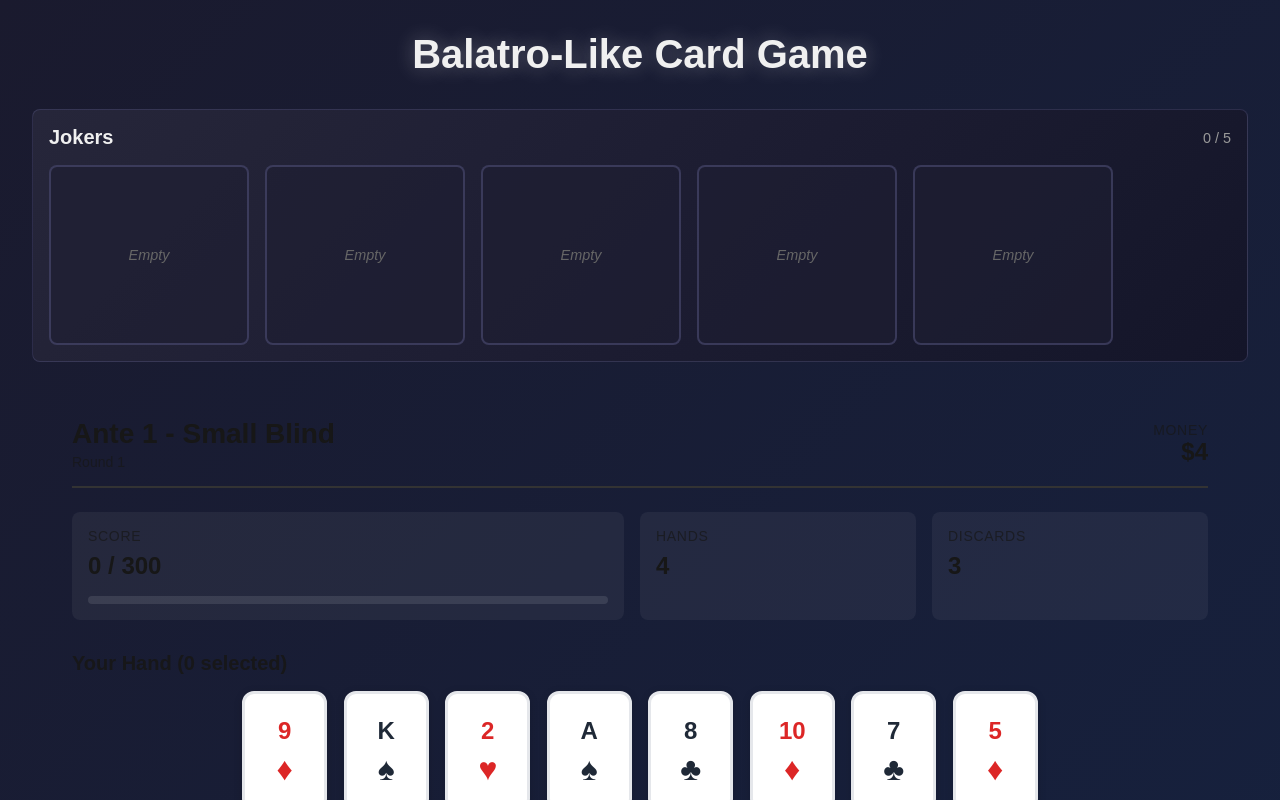
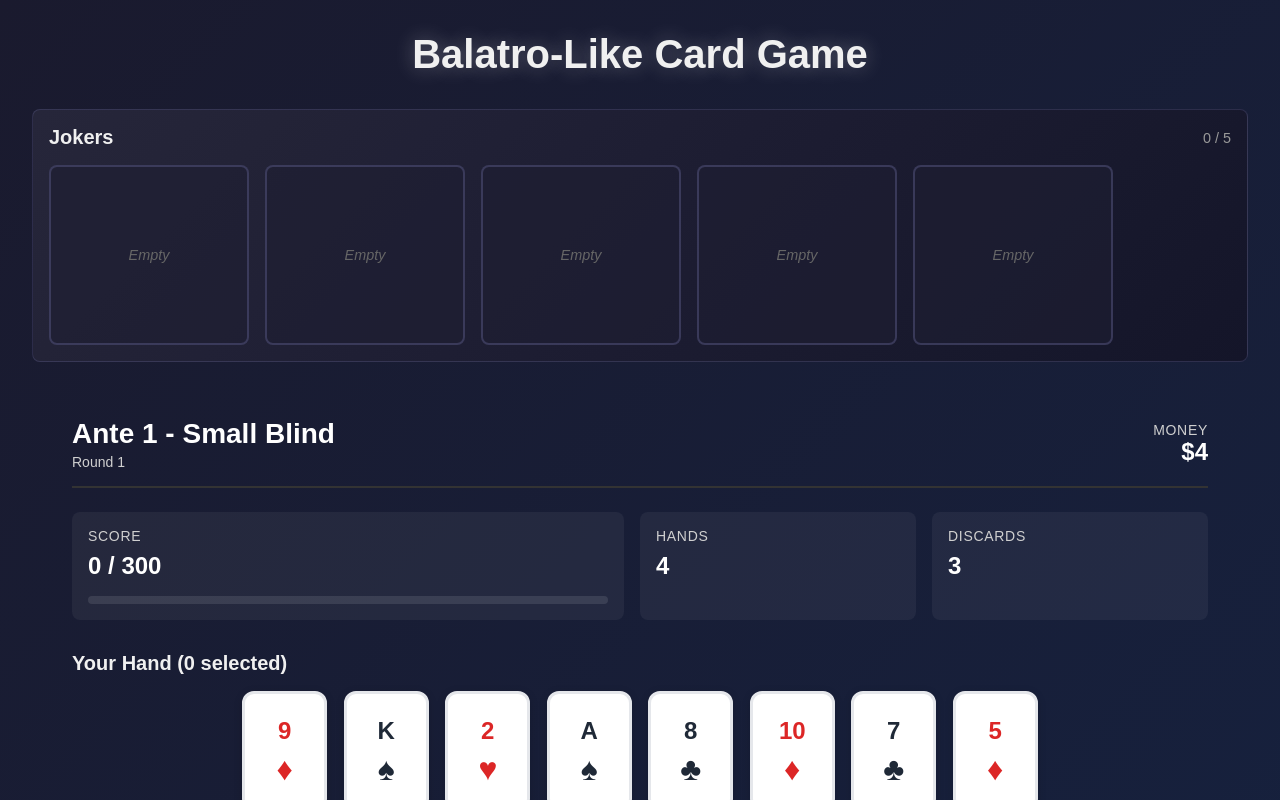
Before and after one commit to P4ST4S/next-balatro-like, a Next.js app: page /play in a window 1280 px wide. Both pictures are taken after a click on the button "NEW RUN". Shown: the top 800 px of the page. Built offline with nearby package versions, Linux system fonts and the light colour scheme.

Commit message:
Improve text contrast in Game component for better readability
Co-authored-by: P4ST4S <92827346+P4ST4S@users.noreply.github.com>

```diff
--- a/src/app/_components/Game.module.css
+++ b/src/app/_components/Game.module.css
@@ -3,6 +3,7 @@
   max-width: 1200px;
   margin: 0 auto;
   padding: 2rem;
+  color: #f0f0f0;
 }
 
 .header {
@@ -24,12 +25,13 @@
   font-size: 1.75rem;
   font-weight: bold;
   margin: 0;
+  color: #ffffff;
 }
 
 .round {
   font-size: 0.875rem;
-  opacity: 0.7;
   margin: 0;
+  color: #d0d0d0;
 }
 
 .headerStats {
@@ -45,14 +47,15 @@
 
 .statLabel {
   font-size: 0.875rem;
-  opacity: 0.7;
   text-transform: uppercase;
   letter-spacing: 0.05em;
+  color: #d0d0d0;
 }
 
 .statValue {
   font-size: 1.5rem;
   font-weight: bold;
+  color: #ffffff;
 }
 
 .combatStats {
@@ -69,6 +72,7 @@
   display: flex;
   flex-direction: column;
   gap: 0.5rem;
+  color: #f0f0f0;
 }
 
 .progressBar {
@@ -125,18 +129,18 @@
 .handType {
   font-size: 1.5rem;
   font-weight: bold;
-  color: #4299e1;
+  color: #63b3ed;
 }
 
 .handScore {
   font-size: 1.875rem;
   font-weight: bold;
-  color: #48bb78;
+  color: #68d391;
 }
 
 .handBreakdown {
   font-size: 0.875rem;
-  opacity: 0.8;
+  color: #d0d0d0;
 }
 
 .handSection {
@@ -147,7 +151,7 @@
   font-size: 1.25rem;
   font-weight: 600;
   margin-bottom: 1rem;
-  opacity: 0.9;
+  color: #f0f0f0;
 }
 
 .cardGrid {
@@ -217,7 +221,7 @@
   gap: 2rem;
   margin-top: 1.5rem;
   font-size: 0.875rem;
-  opacity: 0.7;
+  color: #d0d0d0;
 }
 
 .scoreAnimationContainer {
```
